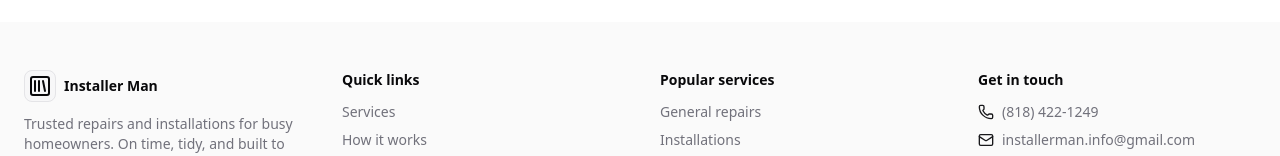
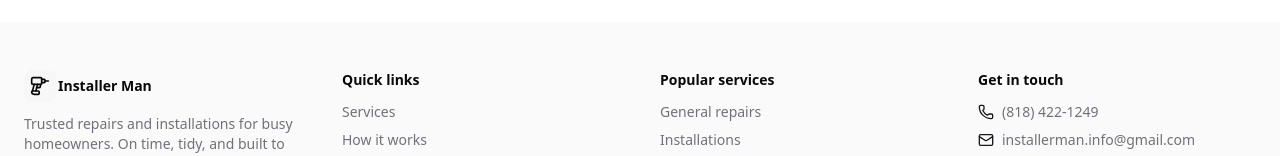
Before and after one commit to arashmidus/installer, a Next.js app: page /about in a window 1280 px wide. Shown: the part 2234-2390 px from the top of the page. Built offline with nearby package versions, Linux system fonts and the light colour scheme.

Commit message:
chore: update calculator and footer styling

```diff
--- a/components/CostCalculator.tsx
+++ b/components/CostCalculator.tsx
@@ -383,7 +383,7 @@ export default function CostCalculator() {
                 toast.success(`Budget set to ${formatCurrency(rounded)} in the form`);
               }}
             >
-              Submit to contact form
+              Submit estimate
             </Button>
 
           </div>
--- a/components/SiteFooter.tsx
+++ b/components/SiteFooter.tsx
@@ -1,5 +1,5 @@
 import Link from "next/link";
-import { SquareLibrary, Phone, Mail, Clock, MapPin } from "lucide-react";
+import { Drill, Phone, Mail, Clock, MapPin } from "lucide-react";
 
 export default function SiteFooter() {
   return (
@@ -8,9 +8,9 @@ export default function SiteFooter() {
         <div className="grid grid-cols-1 gap-10 sm:grid-cols-2 lg:grid-cols-4">
           {/* Brand */}
           <div className="space-y-3">
-            <div className="flex items-center gap-2">
-              <div className="inline-flex h-8 w-8 items-center justify-center rounded-md border bg-secondary/50">
-                <SquareLibrary className="size-6" />
+            <div className="flex items-center gap-0.5">
+              <div className="inline-flex h-8 w-8 border-none items-center justify-center rounded-md border bg-secondary/50">
+                <Drill className="size-5" />
               </div>
               <span className="text-sm font-semibold">Installer Man</span>
             </div>
```
